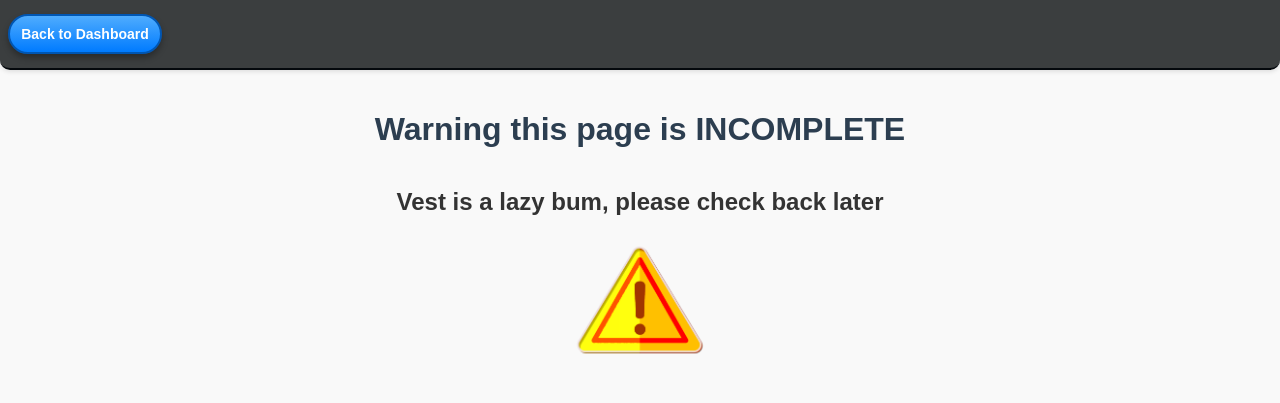
After one commit to alexlockeharvey-blip/fantasy, a Flask app: page /bookkeepers/incomplete in a window 1280 px wide. The commit adds this page. Shown: the top 403 px of the page. Run offline with Flask 3, Linux system fonts and the light colour scheme.

Commit message:
Added incomplete pages

```diff
--- a/app.py
+++ b/app.py
@@ -171,18 +171,21 @@ def league_page(league_key):
     )
 
 #Bookeeper subpages
-@app.route("/bookkeepers/rules")
-def bookkeepers_rule():
-    return render_template("rules.html")
-@app.route("/bookkeepers/poll")
-def bookkeepers_poll():
-    return render_template("bookkeepers_poll.html")
-@app.route("/bookkeepers/stats")
-def bookkeepers_stats():
-    return render_template("bookkeepers_stats.html")
-@app.route("/bookkeepers/players")
-def bookkeepers_players():
-    return render_template("bookkeepers_players.html")
+# @app.route("/bookkeepers/rules")
+# def bookkeepers_rule():
+#     return render_template("rules.html")
+# @app.route("/bookkeepers/poll")
+# def bookkeepers_poll():
+#     return render_template("bookkeepers_poll.html")
+# @app.route("/bookkeepers/stats")
+# def bookkeepers_stats():
+#     return render_template("bookkeepers_stats.html")
+# @app.route("/bookkeepers/players")
+# def bookkeepers_players():
+#     return render_template("bookkeepers_players.html")
+@app.route("/bookkeepers/incomplete")
+def incomplete():
+    return render_template("incomplete.html")
 # API endpoint
 @app.route("/api/<league_key>")
 def api_standings(league_key):
--- /dev/null
+++ b/templates/incomplete.html
@@ -0,0 +1,21 @@
+<!DOCTYPE html>
+<html lang="en">
+<head>
+  <meta charset="UTF-8">
+  <title>Incomplete Page</title>
+  <link rel="stylesheet" href="{{ url_for('static', filename='style.css') }}">
+</head>
+<body>
+    <div class="nav">
+        <a href="/league2" class="btn">Back to Dashboard</a>
+    </div>
+    <div class="content">
+     <h1> Warning this page is INCOMPLETE</h1>
+     <h2 style="margin-top: 40px; text-align: center;">
+        Vest is a lazy bum, please check back later
+        </h2>
+     <img src="{{ url_for('static', filename='images/yellow_warning.png') }}"
+     alt="Warning" style="display:block; margin: 20px auto; width:150px;">
+    </div>
+</body>
+</html>
```
Also changed, not shown: templates/index.html (+4 -4 lines), static/images/warning.png (added), static/images/yellow_warning.png (added).
